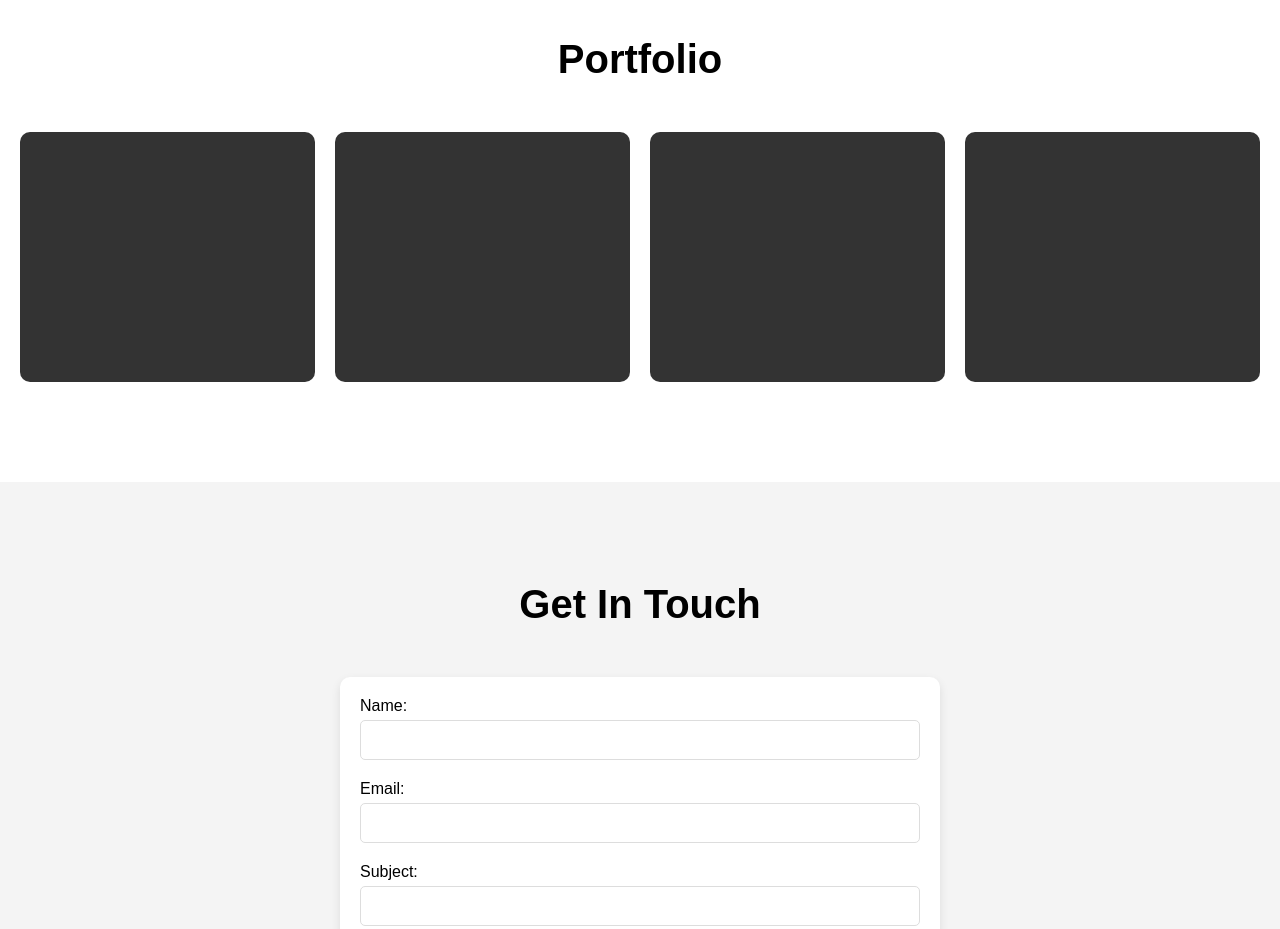
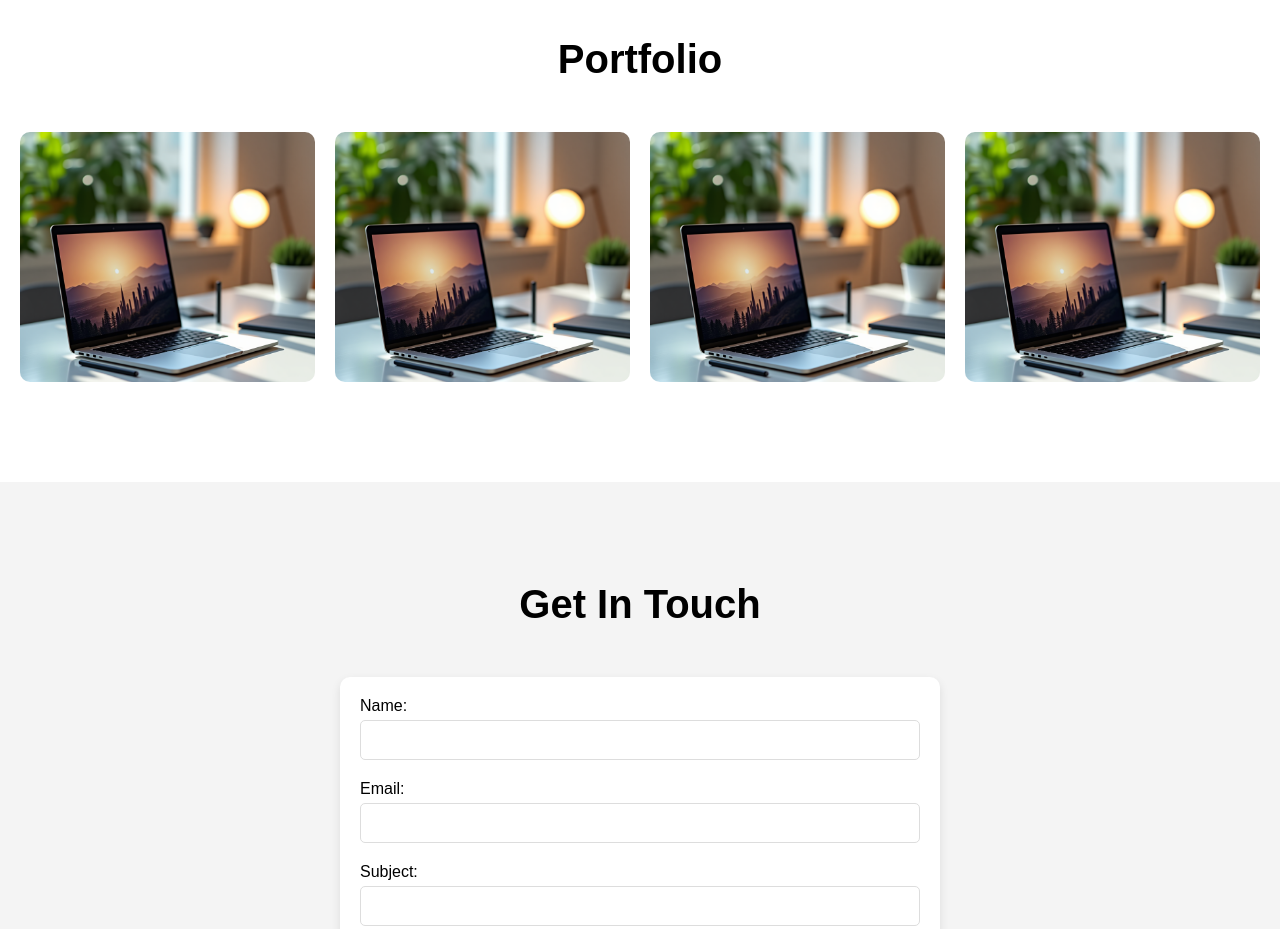
Before and after one commit to OliverJesmon/oliverjesmon.github.io, a plain HTML site: page docs/index.html in a window 1280 px wide. Shown: the part 1360-2289 px from the top of the page. Drawn offline with Linux system fonts and the light colour scheme.

Commit message:
Update styles.css

```diff
--- a/docs/styles.css
+++ b/docs/styles.css
@@ -178,7 +178,7 @@ header {
 .grid-item {
     position: relative;
     height: 250px;
-    background-color: #333;
+    background: url('https://raw.githubusercontent.com/OliverJesmon/oliverjesmon.github.io/refs/heads/main/assets/portfol.jpg') no-repeat center center/cover;
     border-radius: 10px;
     overflow: hidden;
 }
```
